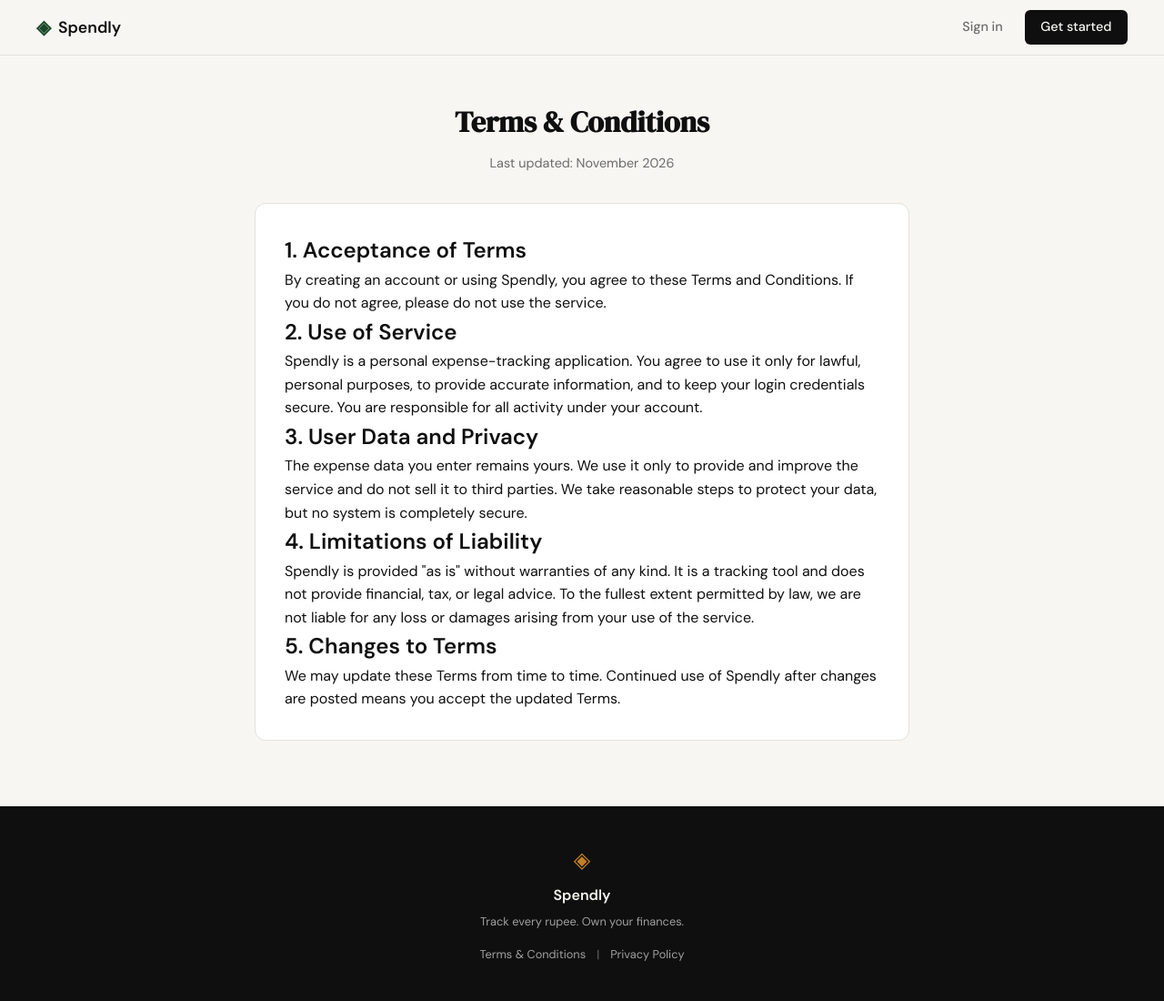
After one commit to GovindKumarGupt/spendly, a Flask app: page /terms in a window 1280 px wide. The commit adds this page. Shown: the whole page at 91% size. Run offline with Flask 3, Linux system fonts and the light colour scheme.

Commit message:
Add Terms and Conditions page and link footer to /terms
Co-Authored-By: Claude Sonnet 5.5 <noreply@anthropic.com>

```diff
--- a/app.py
+++ b/app.py
@@ -20,6 +20,11 @@ def register():
 @app.route("/login")
 def login():
     return render_template("login.html")
+
+
+@app.route("/terms")
+def terms():
+    return render_template("terms.html")
 
 
 # ------------------------------------------------------------------ #
--- a/templates/base.html
+++ b/templates/base.html
@@ -1,3 +1,4 @@
+
 <!DOCTYPE html>
 <html lang="en">
 <head>
@@ -41,7 +42,7 @@
             <span class="footer-name">Spendly</span>
             <p class="footer-copy">Track every rupee. Own your finances.</p>
             <nav class="footer-links">
-                <a href="#">Terms &amp; Conditions</a>
+                <a href="/terms">Terms &amp; Conditions</a>
                 <span class="footer-sep">|</span>
                 <a href="#">Privacy Policy</a>
             </nav>
--- /dev/null
+++ b/templates/terms.html
@@ -0,0 +1,37 @@
+{% extends "base.html" %}
+
+{% block title %}Terms &amp; Conditions — Spendly{% endblock %}
+
+{% block content %}
+
+<section class="auth-section">
+    <div class="auth-container" style="max-width: 720px;">
+
+        <div class="auth-header">
+            <h1 class="auth-title">Terms &amp; Conditions</h1>
+            <p class="auth-subtitle">Last updated: November 2026</p>
+        </div>
+
+        <div class="auth-card">
+
+            <h2>1. Acceptance of Terms</h2>
+            <p>By creating an account or using Spendly, you agree to these Terms and Conditions. If you do not agree, please do not use the service.</p>
+
+            <h2>2. Use of Service</h2>
+            <p>Spendly is a personal expense-tracking application. You agree to use it only for lawful, personal purposes, to provide accurate information, and to keep your login credentials secure. You are responsible for all activity under your account.</p>
+
+            <h2>3. User Data and Privacy</h2>
+            <p>The expense data you enter remains yours. We use it only to provide and improve the service and do not sell it to third parties. We take reasonable steps to protect your data, but no system is completely secure.</p>
+
+            <h2>4. Limitations of Liability</h2>
+            <p>Spendly is provided "as is" without warranties of any kind. It is a tracking tool and does not provide financial, tax, or legal advice. To the fullest extent permitted by law, we are not liable for any loss or damages arising from your use of the service.</p>
+
+            <h2>5. Changes to Terms</h2>
+            <p>We may update these Terms from time to time. Continued use of Spendly after changes are posted means you accept the updated Terms.</p>
+
+        </div>
+
+    </div>
+</section>
+
+{% endblock %}
```
